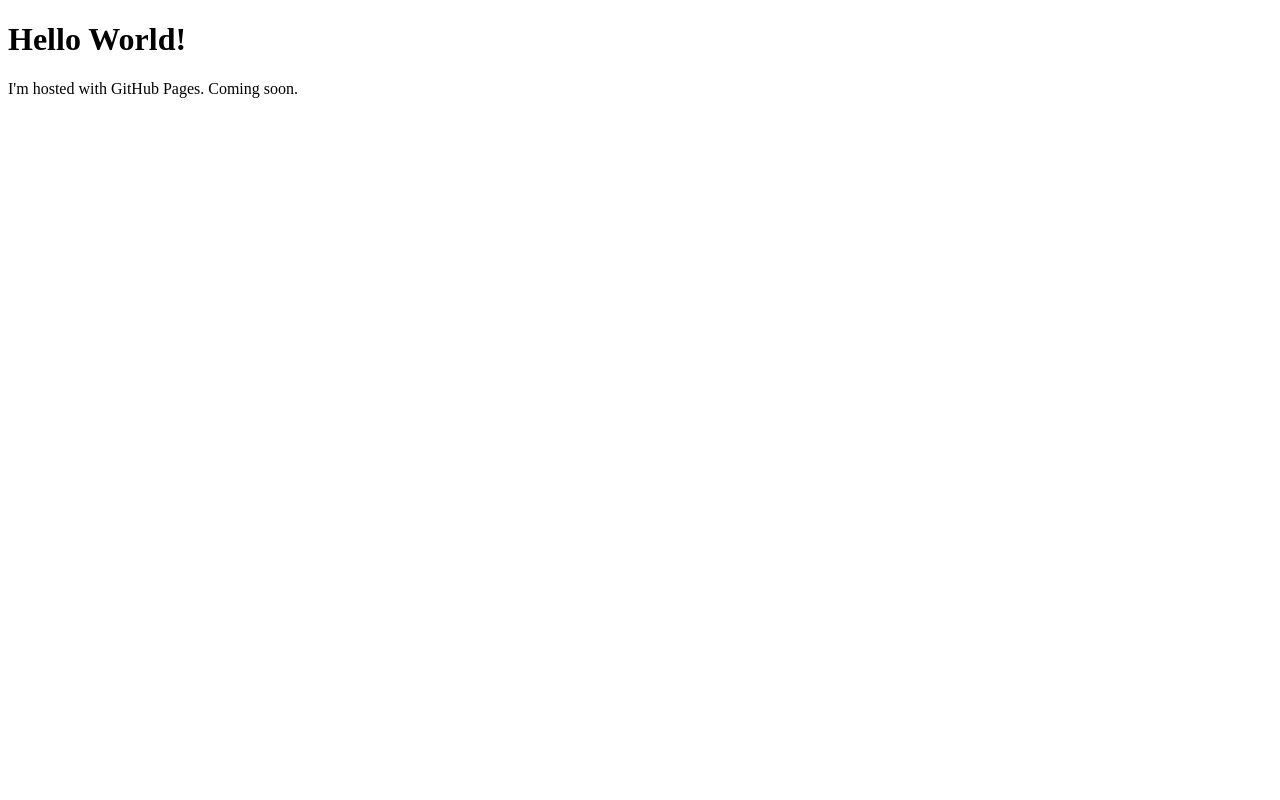
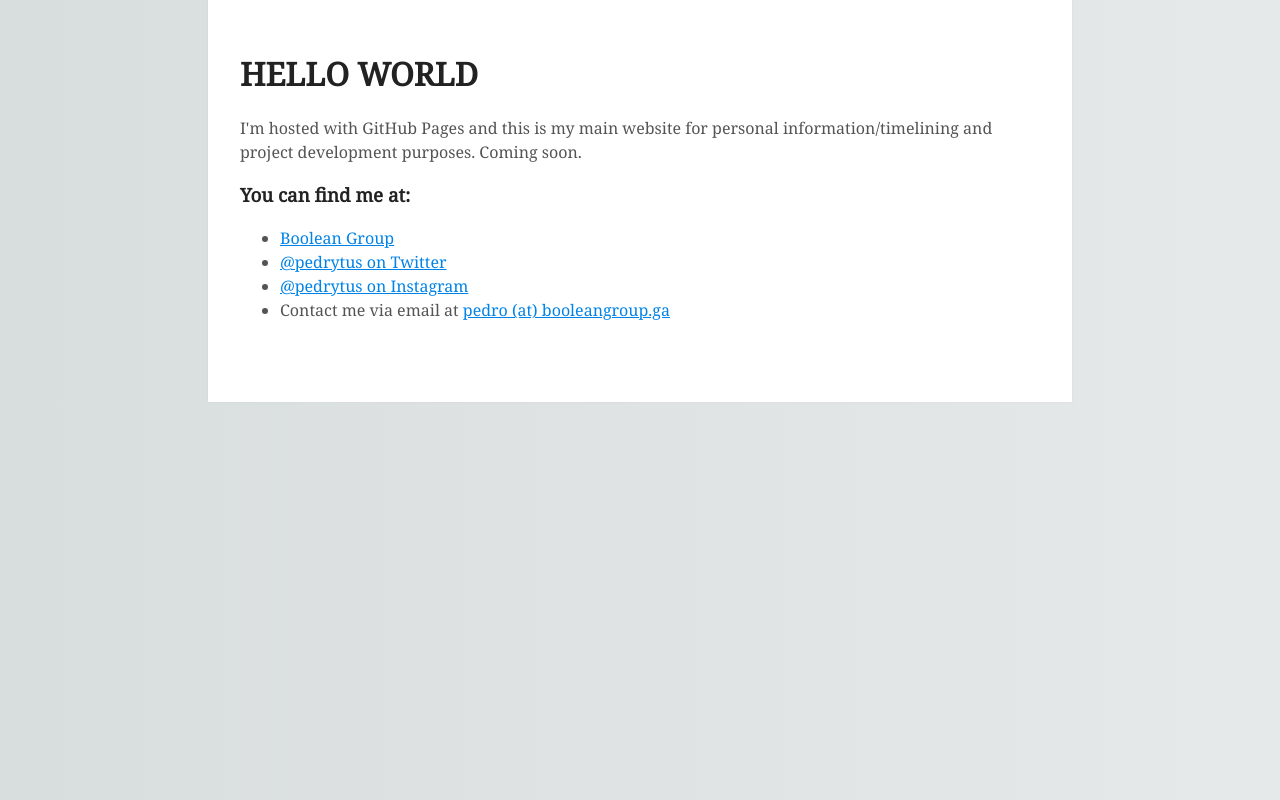
Before and after one commit to pedrytus/pedrytus.github.io, a plain HTML site: page index.html in a window 1280 px wide. Drawn offline with Linux system fonts and the light colour scheme.

Commit message:
Update index.html

```diff
--- a/index.html
+++ b/index.html
@@ -1,13 +1,30 @@
+
 <!DOCTYPE html>
 <html>
-<head>
-  <title>Coming Soon</title>
-  <style>
-  @import url('https://fonts.googleapis.com/css?family=Merriweather');
-  </style>
-</head>
-<body>
-<h1>Hello World!</h1>
-<p>I'm hosted with GitHub Pages. Coming soon.</p>
-</body>
+
+    <head>
+        <meta charset="utf-8">
+        <meta http-equiv="X-UA-Compatible" content="IE=edge">
+        <title>Coming Soon...</title>
+        <link href="https://fonts.googleapis.com/css?family=Noto+Serif" rel="stylesheet">
+        <link rel="stylesheet" href="main.css">
+    </head>
+    <body>
+
+        <h1>HELLO WORLD</h1>
+
+        <p>
+            I'm hosted with GitHub Pages and this is my main website for personal information/timelining and project development purposes. Coming soon.
+        </p>
+
+        <h3>You can find me at:</h3>
+
+        <ul>
+            <li><a href="http://booleangroup.ga">Boolean Group</a></li>
+            <li><a href="https://twitter.com/pedrytus">@pedrytus on Twitter</a></li>
+            <li><a href="https://instagram.com/pedrytus">@pedrytus on Instagram</a></li>
+            <li>Contact me via email at <a href="mailto:pedro@booleangroup.ga">pedro (at) booleangroup.ga</a></li>
+        </ul>
+
+    </body>
 </html>
```
